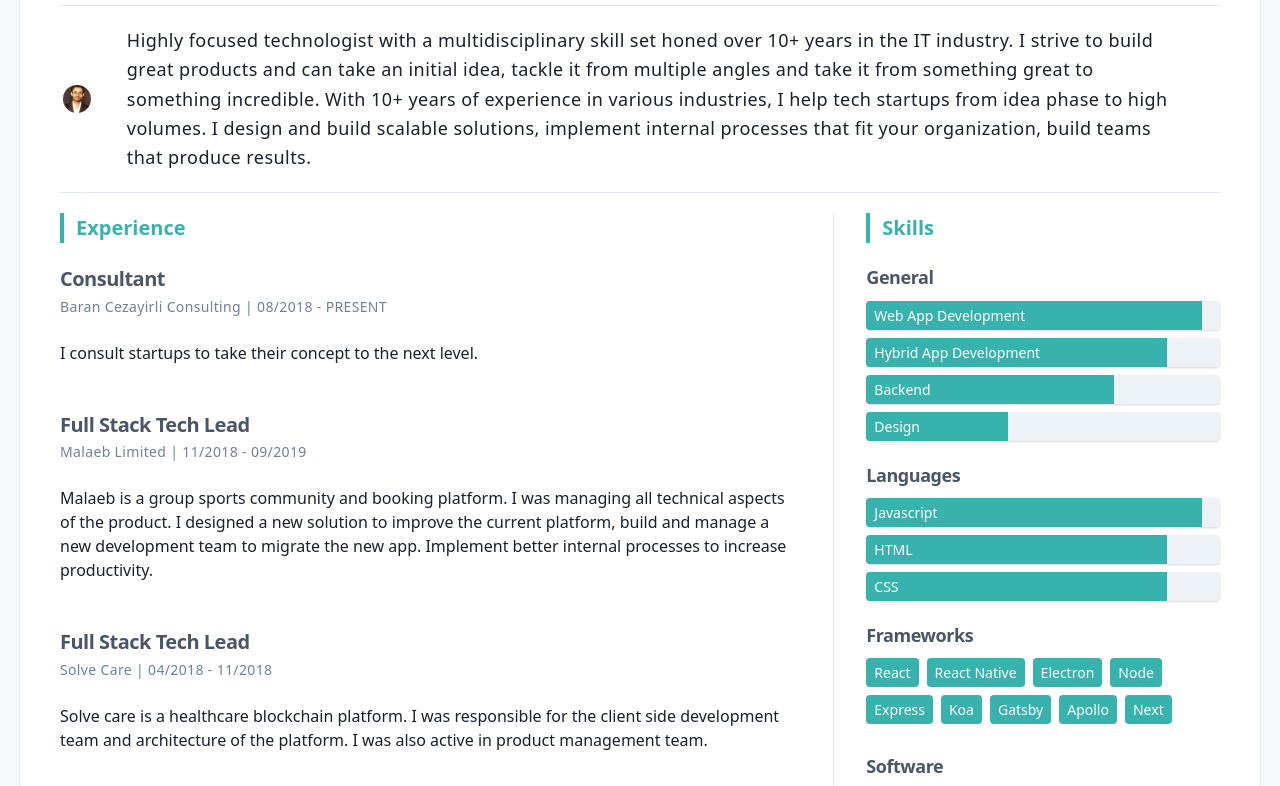
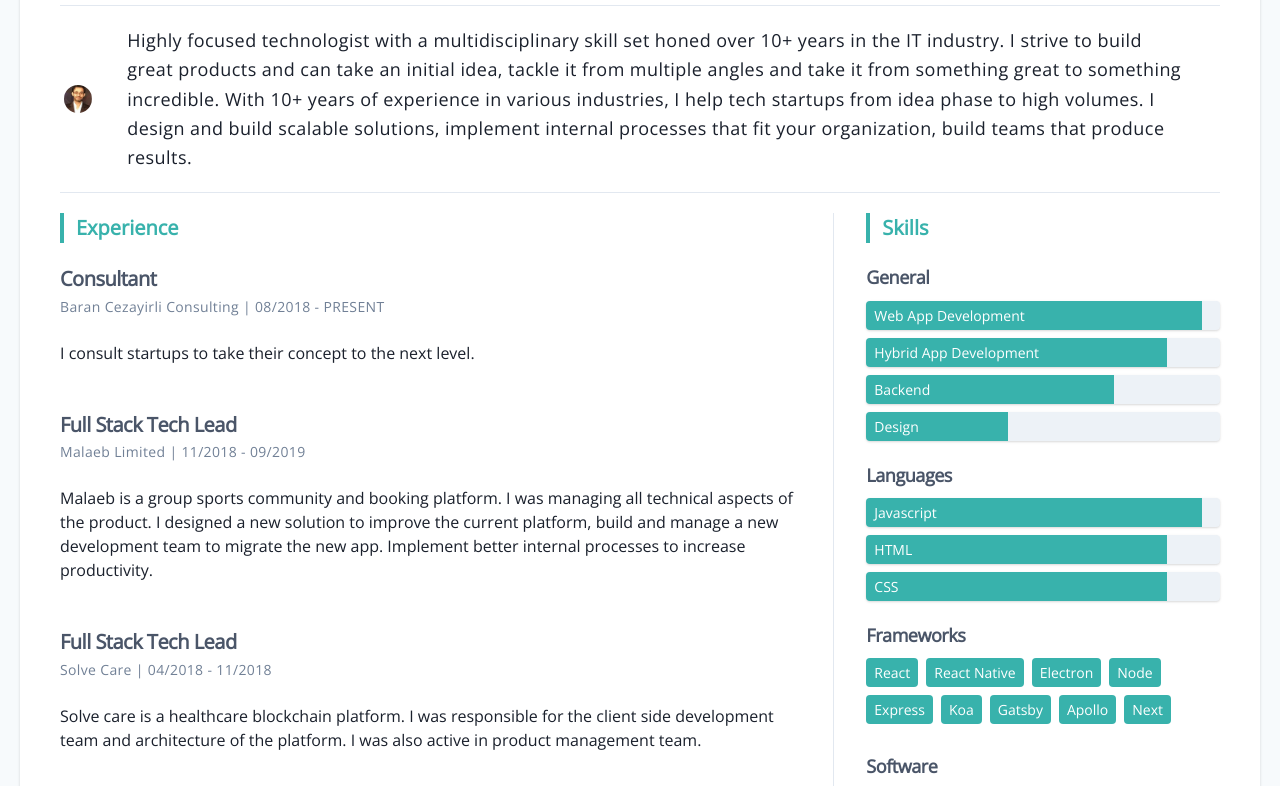
Before and after one commit to pritishvaidya/resume, a Gatsby site: page / in a window 1280 px wide. Shown: the part 167-953 px from the top of the page. Built offline with nearby package versions, Linux system fonts and the light colour scheme; Gatsby itself is replaced by a stand-in of ours.

Commit message:
Add default fonts

```diff
--- a/package.json
+++ b/package.json
@@ -14,8 +14,8 @@
     "test": "echo \"Write tests! -> https://gatsby.dev/unit-testing\" && exit 1"
   },
   "dependencies": {
-    "fontsource-montserrat": "^3.1.5",
-    "fontsource-roboto": "^3.1.5",
+    "@fontsource/montserrat": "^4.0.1",
+    "@fontsource/open-sans": "^4.0.1",
     "gatsby": "^2.18.12",
     "gatsby-plugin-manifest": "^2.2.34",
     "gatsby-plugin-netlify-cms": "^4.1.33",
--- a/src/pages/index.js
+++ b/src/pages/index.js
@@ -12,6 +12,9 @@ import {
 } from '../components';
 import resume from '../../data/profile';
 import '../main.css';
+
+import "@fontsource/montserrat"
+import "@fontsource/open-sans"
 
 const Home = () => (
   <main className="antialiased text-neutral-900 bg-neutral-100 min-h-screen sm:p-5">
--- a/tailwind.config.js
+++ b/tailwind.config.js
@@ -1,4 +1,4 @@
-const { colors } = require('tailwindcss/defaultTheme');
+const { colors, fontFamily } = require('tailwindcss/defaultTheme');
 
 module.exports = {
   theme: {
@@ -8,7 +8,12 @@ module.exports = {
       neutral: colors.gray,
       white: '#FFF',
     },
-    extend: {},
+    extend: {
+      fontFamily: {
+        'sans': ['Open Sans', ...fontFamily.sans],
+        'mono': ['Montserrat', ...fontFamily.mono]
+      }
+    },
   },
   variants: {},
   plugins: [],
```
Also changed, not shown: 1 other file.
